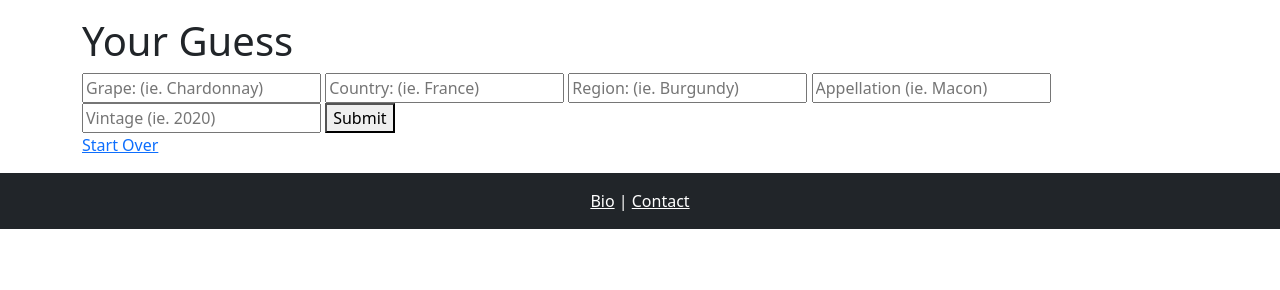
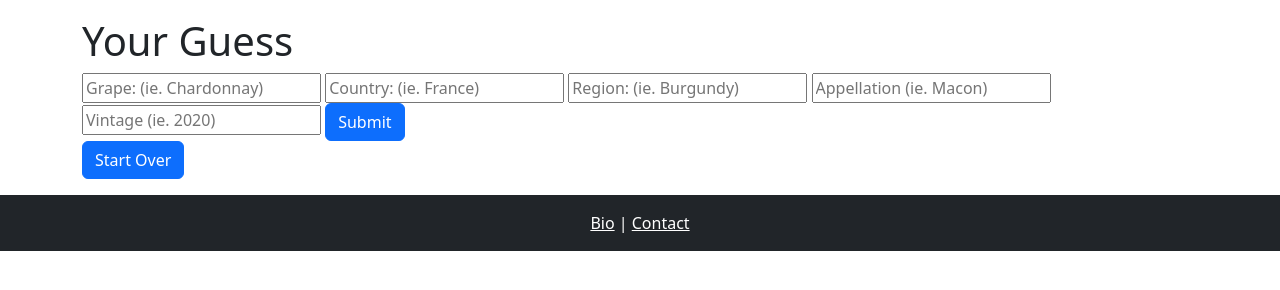
Before and after one commit to Hurrrrrr/vindjango, a Django app: page /tasting-note-display/ in a window 1280 px wide. Shown: the part 175-465 px from the top of the page. Run offline with Django 4.2, Linux system fonts and the light colour scheme; parts of the project's set-up code (start-up, migrations or seed data) failed here and were passed over; some libraries are stand-ins or nearby versions.

Commit message:
add style to buttons

```diff
--- a/vin/vinapp/templates/main_page_form.html
+++ b/vin/vinapp/templates/main_page_form.html
@@ -8,7 +8,7 @@
     <form method="post">
         {% csrf_token %}
         {{ form.as_p }}
-        <button type="submit">Submit</button>
+        <button type="submit" class="btn btn-primary">Submit</button>
     </form>
     <link rel="stylesheet" type="text/css" href="{% static 'css/jquery-ui.min.css' %}">
     <script src="https://ajax.googleapis.com/ajax/libs/jquery/3.5.1/jquery.min.js"></script>
--- a/vin/vinapp/templates/results.html
+++ b/vin/vinapp/templates/results.html
@@ -6,7 +6,7 @@
 {% block content %}
     <h1>Your Results</h1>
     <p>{{ results }}</p>
-    <a href="{% url 'vinapp:start-over' %}">Start Over</a>
+    <a href="{% url 'vinapp:start-over' %}" class="btn btn-primary">Start Over</a>
     <script src="https://ajax.googleapis.com/ajax/libs/jquery/3.5.1/jquery.min.js"></script>
     <script src="{% static 'js/jquery-ui.min.js' %}"></script>
 {% endblock %}
--- a/vin/vinapp/templates/tasting_note_display.html
+++ b/vin/vinapp/templates/tasting_note_display.html
@@ -33,9 +33,9 @@
             {% for field in form %}
                 {{ field }}
             {% endfor %}
-            <button type="submit">Submit</button>
+            <button type="submit" class="btn btn-primary">Submit</button>
         </form>
-        <a href="{% url 'vinapp:start-over' %}">Start Over</a>
+        <a href="{% url 'vinapp:start-over' %}" class="btn btn-primary">Start Over</a>
 
         <script src="https://ajax.googleapis.com/ajax/libs/jquery/3.5.1/jquery.min.js"></script>
         <script src="{% static 'js/jquery-ui.min.js' %}"></script>
```
Also changed, not shown: vin/catalog.db.
